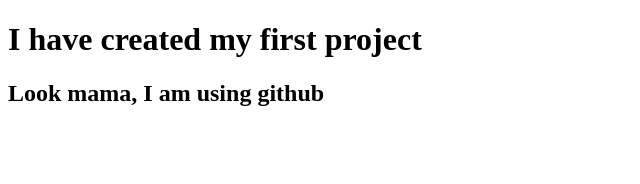
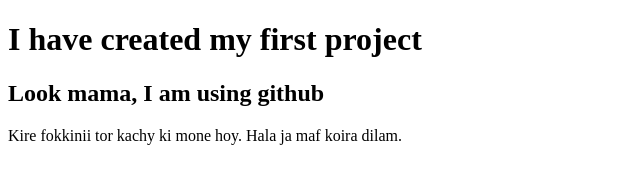
Before and after one commit to foysalmia/my-first-website, a plain HTML site: page index.html in a window 1280 px wide. Shown: the whole page, without its empty margins (0-640 px from the left). Drawn offline with Linux system fonts and the light colour scheme.

Commit message:
revenge on fokkinii

```diff
--- a/index.html
+++ b/index.html
@@ -8,5 +8,6 @@
 <body>
     <h1>I have created my first project </h1>
     <h2>Look mama, I am using github</h2>
+    <p>Kire fokkinii tor kachy ki mone hoy. Hala ja maf koira dilam.</p>
 </body>
 </html>
```
